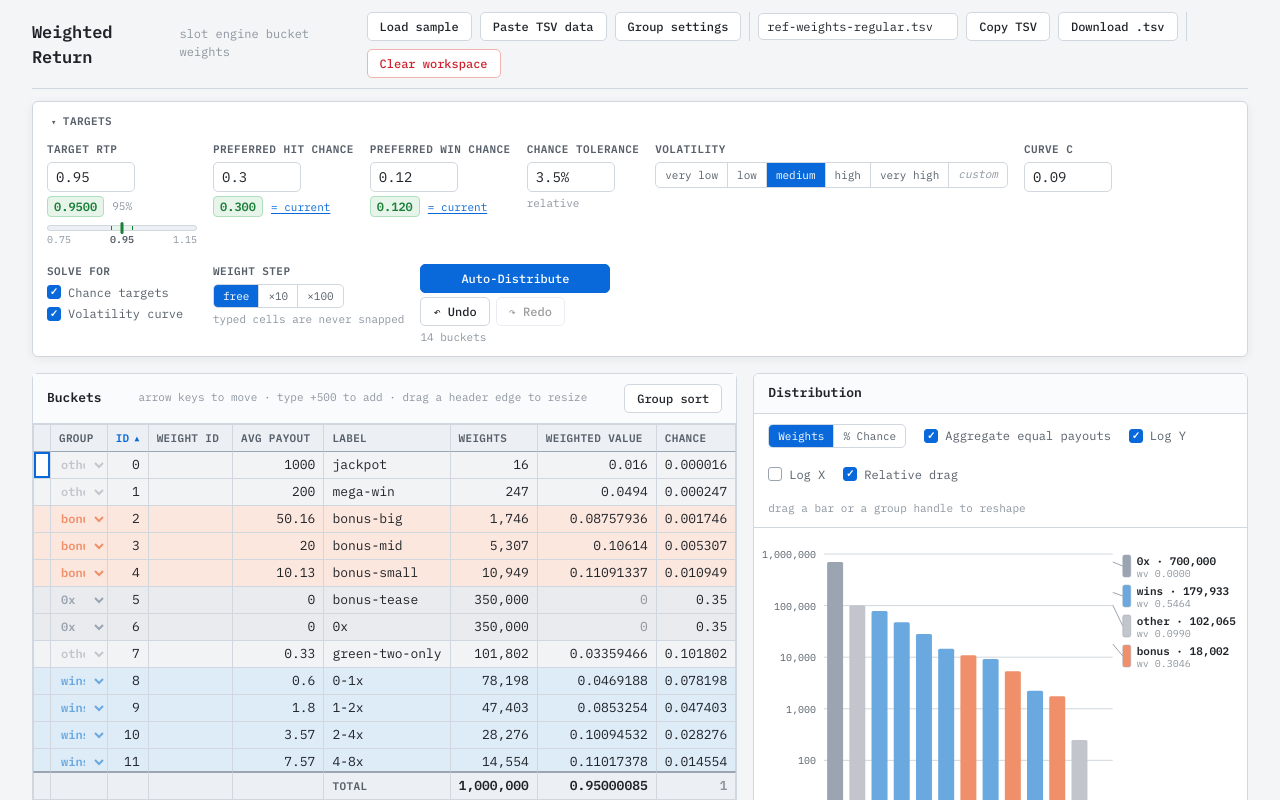
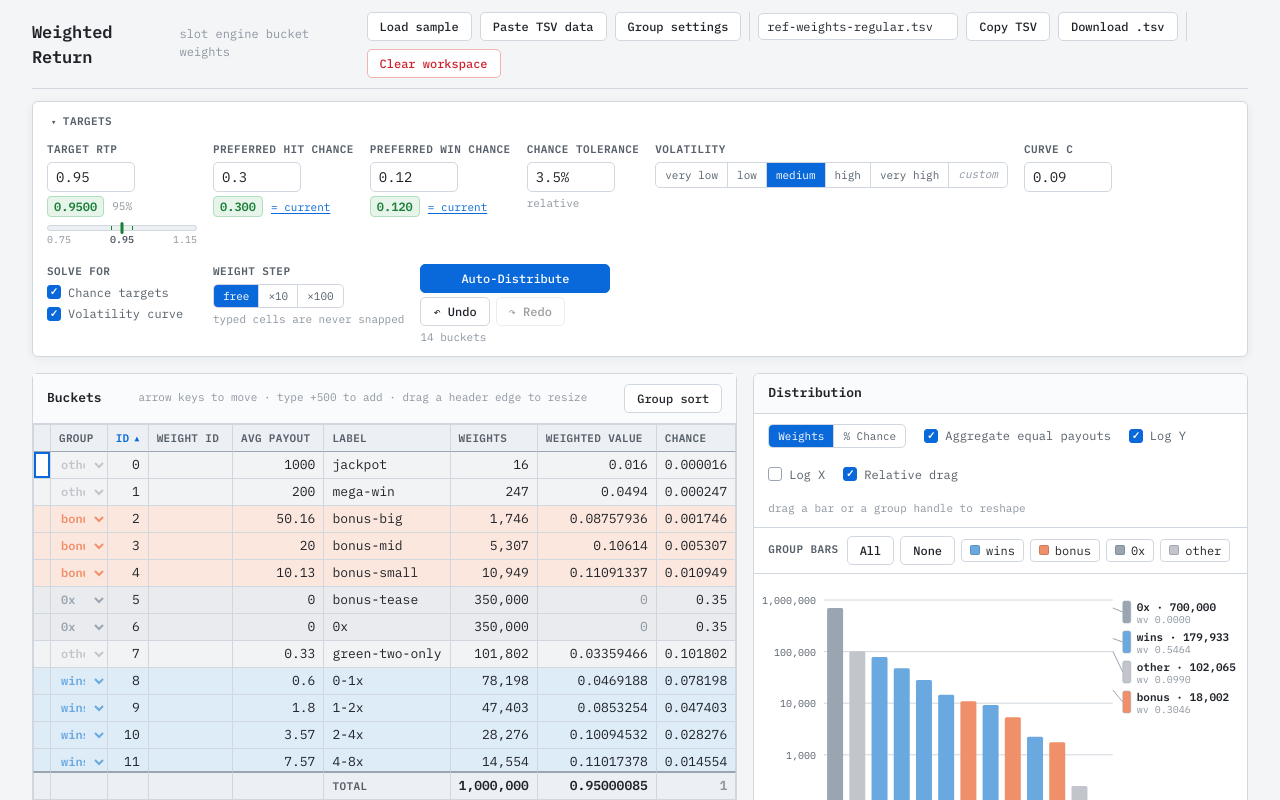
Before and after one commit to Hackerhedgehog/weighted-return-tool, a React (Vite) app: page / in a window 1280 px wide. Both pictures are taken after a click on the button "Load sample". Shown: the top 800 px of the page. Built offline with nearby package versions, Linux system fonts and the light colour scheme.

Commit message:
feat: chip row collapses groups into single bars
Co-Authored-By: Claude Opus 5 (1M context) <noreply@anthropic.com>

```diff
--- a/src/components/DistributionChart.tsx
+++ b/src/components/DistributionChart.tsx
@@ -7,6 +7,7 @@ import { fmtPayout, fmtPct, fmtRtp, fmtWeight } from '../lib/format'
 import { ChartReadout, type ReadoutStat, type ReadoutTitle } from './ChartReadout'
 import { ChartValueEntry, type ValueEntryTarget } from './ChartValueEntry'
 import { ChartResizeGrip } from './ChartResizeGrip'
+import { GroupBarChips } from './GroupBarChips'
 import { DIST_HEIGHT, linearBarWidth, logBarWidth, niceCeil, useContainerWidth } from './chartUtils'
 
 /**
@@ -456,6 +457,12 @@ export function DistributionChart({
         <span className="panel-hint">drag a bar or a group handle to reshape</span>
       </div>
 
+      <GroupBarChips
+        groups={grouping.groups}
+        groupBars={groupBars}
+        onGroupBars={(ids) => set({ groupBars: ids })}
+      />
+
       <div className="chart-wrap" ref={containerRef}>
         {n === 0 ? (
           <div className="chart-empty">No buckets to plot.</div>
--- /dev/null
+++ b/src/components/GroupBarChips.tsx
@@ -0,0 +1,58 @@
+import type { GroupInfo } from '../lib/groups'
+
+/**
+ * Which groups are drawn as a single bar.
+ *
+ * Doubles as the legend the distribution chart has never had: one colored chip
+ * per group, so the bar colors are named even when nothing is collapsed.
+ *
+ * Chips come from the *drawn* groups, not the document's group list — an empty
+ * group has no bar to collapse. `groupBars` may still name an id that is not
+ * drawn; `buildBars` ignores it, so a group emptied and refilled comes back
+ * collapsed exactly as it was left.
+ */
+
+interface GroupBarChipsProps {
+  groups: GroupInfo[]
+  groupBars: string[]
+  onGroupBars: (ids: string[]) => void
+}
+
+export function GroupBarChips({ groups, groupBars, onGroupBars }: GroupBarChipsProps) {
+  if (groups.length === 0) return null
+  const collapsed = new Set(groupBars)
+
+  const toggle = (id: string) => {
+    onGroupBars(
+      collapsed.has(id) ? groupBars.filter((g) => g !== id) : [...groupBars, id],
+    )
+  }
+
+  return (
+    <div className="group-bar-chips">
+      <span className="field-label">Group bars</span>
+      <button type="button" className="btn" onClick={() => onGroupBars(groups.map((g) => g.id))}>
+        All
+      </button>
+      <button type="button" className="btn" onClick={() => onGroupBars([])}>
+        None
+      </button>
+      {groups.map((g) => {
+        const on = collapsed.has(g.id)
+        return (
+          <button
+            key={g.id}
+            type="button"
+            className={`group-bar-chip ${on ? 'on' : ''}`}
+            aria-pressed={on}
+            title={on ? `Show ${g.name}'s buckets` : `Draw ${g.name} as one bar`}
+            onClick={() => toggle(g.id)}
+          >
+            <span className="chip-swatch" style={{ background: g.color }} aria-hidden="true" />
+            {g.name}
+          </button>
+        )
+      })}
+    </div>
+  )
+}
--- a/src/index.css
+++ b/src/index.css
@@ -777,6 +777,52 @@ input.gcell.editing {
   border-bottom: 1px solid var(--line);
 }
 
+.group-bar-chips {
+  display: flex;
+  align-items: center;
+  gap: 6px;
+  flex-wrap: wrap;
+  padding: 8px 14px;
+  border-bottom: 1px solid var(--line);
+}
+
+.group-bar-chips .field-label {
+  margin-right: 2px;
+}
+
+.group-bar-chip {
+  display: inline-flex;
+  align-items: center;
+  gap: 6px;
+  font-family: inherit;
+  font-size: 12px;
+  color: var(--text);
+  background: var(--surface);
+  border: 1px solid var(--line);
+  border-radius: 4px;
+  padding: 3px 8px;
+  cursor: pointer;
+}
+
+.group-bar-chip:hover {
+  border-color: var(--line-strong);
+}
+
+.group-bar-chip.on {
+  border-color: var(--accent);
+  background: var(--accent-soft);
+  font-weight: 600;
+}
+
+.chip-swatch {
+  width: 10px;
+  height: 10px;
+  border-radius: 2px;
+  flex: none;
+  /* Hollow until collapsed, so the chip's own state reads at a glance. */
+  box-shadow: inset 0 0 0 1px rgba(31, 35, 40, 0.18);
+}
+
 .checkbox {
   display: inline-flex;
   align-items: center;
```
Also changed, not shown: 2 other files (tests, documents, lock files or other folders).
